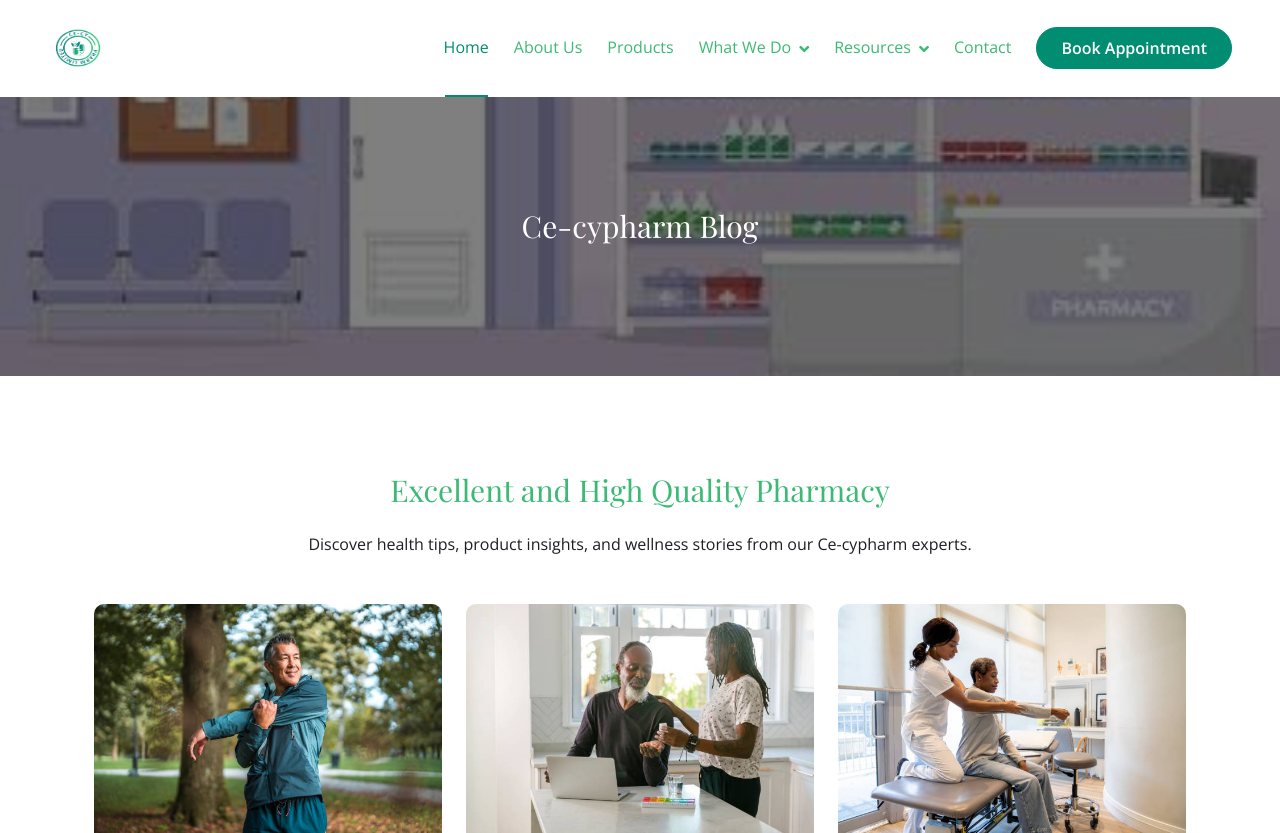
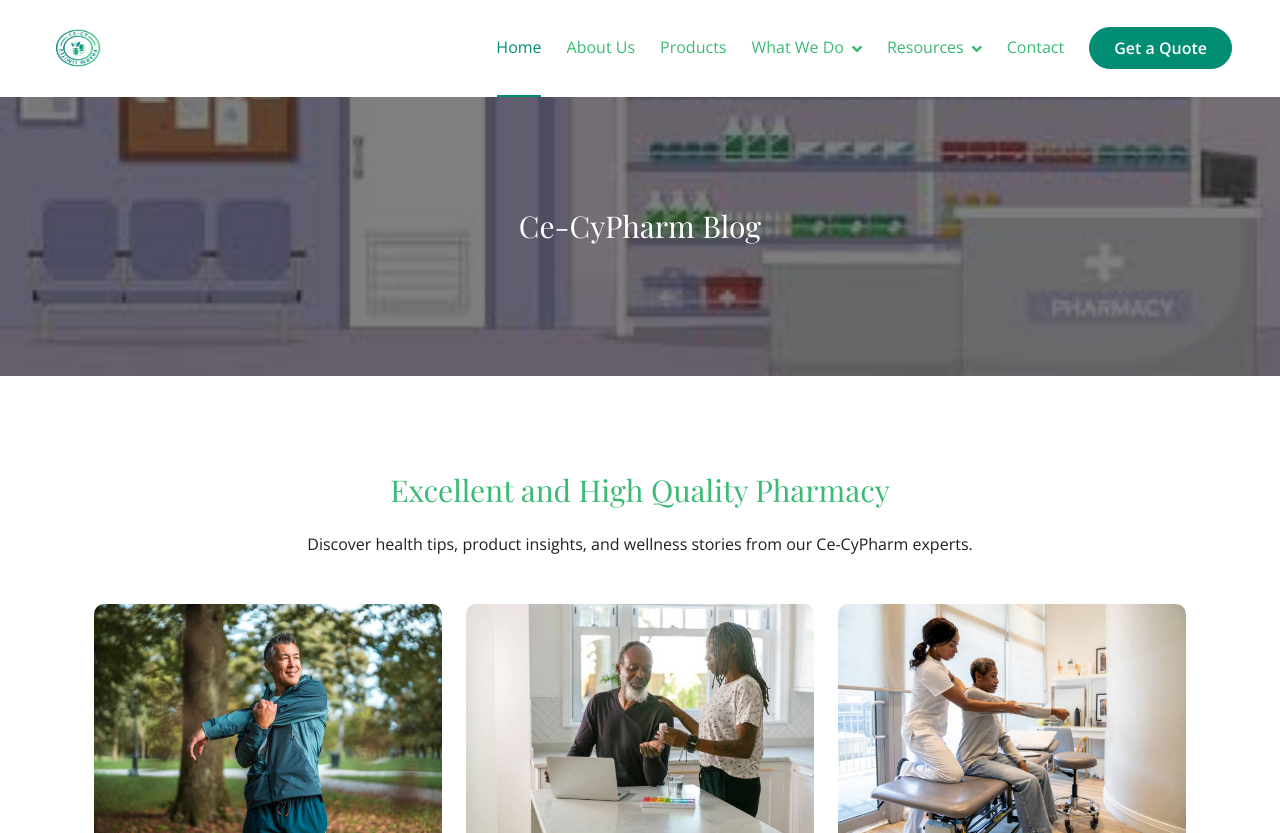
Before and after one commit to godwinumosen/cecy, a Django app: page /blog/ in a window 1280 px wide. Shown: the top 833 px of the page. Run offline with Django 5.2, Linux system fonts and the light colour scheme; data comes from the database, SQL or seed files in the repository; some libraries are stand-ins or nearby versions.

Commit message:
The code has a remotely surface on the board

```diff
--- a/templates/base.html
+++ b/templates/base.html
@@ -82,7 +82,7 @@
                         </div>
                         <a href="{% url 'contact' %}" class="nav-item nav-link">Contact</a>
                     </div>
-                    <a href="{% url 'book_appointment' %}" class="btn btn-primary rounded-pill text-white py-2 px-4 flex-wrap flex-sm-shrink-0"target="_blank">Book Appointment</a>
+                    <a href="{% url 'book_appointment' %}" class="btn btn-primary rounded-pill text-white py-2 px-4 flex-wrap flex-sm-shrink-0"target="_blank"> Get a Quote</a>
                 </div>
             </nav>
 
@@ -146,13 +146,12 @@
                             <a href="{% url 'about' %}"style="color: #fff;"><i class="fas fa-angle-right me-2"></i> About Us</a>
                             <a href="{% url 'contact' %}"style="color: #fff;"><i class="fas fa-angle-right me-2"></i> Contact Us</a>
                             <a href="{% url 'blog' %}"style="color: #fff;"><i class="fas fa-angle-right me-2"></i> Our Blog & News</a>
-                            <!-- <a href="{% url 'our_team' %}"style="color: #fff;"><i class="fas fa-angle-right me-2"></i> Team Profile(s)</a> -->
                         </div>
                     </div>
                     <div class="col-md-6 col-lg-6 col-xl-3">
                         <div class="footer-item d-flex flex-column">
                             <h4 class="mb-4 text-white">Services Links</h4>
-                            <a href="{% url 'book_appointment'%}"style="color: #fff;"target="_blank"><i class="fas fa-angle-right me-2"target="_blank"></i>Book Appointment</a>
+                            <a href="{% url 'book_appointment'%}"style="color: #fff;"target="_blank"><i class="fas fa-angle-right me-2"target="_blank"></i>Get a Quote</a>
                             <a href="{% url 'services' %}"style="color: #fff;"><i class="fas fa-angle-right me-2"></i>  Services</a>
                             <a href="{% url 'terms' %}"style="color: #fff;"><i class="fas fa-angle-right me-2"></i>  Regulatory & Compliance</a>
                             <a href="{% url 'faq' %}"style="color: #fff;"><i class="fas fa-angle-right me-2"></i> FAQ</a>
--- a/templates/ce_cypharm/blog.html
+++ b/templates/ce_cypharm/blog.html
@@ -5,7 +5,7 @@
 <!-- Header Start -->
 <div class="container-fluid bg-breadcrumb">
   <div class="container text-center py-5" style="max-width: 900px;">
-    <h3 class="text-white display-3 mb-4 wow fadeInDown" data-wow-delay="0.1s">Ce-cypharm Blog</h3>
+    <h3 class="text-white display-3 mb-4 wow fadeInDown" data-wow-delay="0.1s">Ce-CyPharm Blog</h3>
   </div>
 </div>
 <!-- Header End -->
@@ -16,7 +16,7 @@
     <div class="section-title mb-5 wow fadeInUp" data-wow-delay="0.1s">
       <h1 class="display-3 mb-4">Excellent and High Quality Pharmacy</h1>
       <p class="mb-0">
-        Discover health tips, product insights, and wellness stories from our Ce-cypharm experts.
+        Discover health tips, product insights, and wellness stories from our Ce-CyPharm experts.
       </p>
     </div>
 
--- a/templates/ce_cypharm/contact.html
+++ b/templates/ce_cypharm/contact.html
@@ -22,7 +22,7 @@
         <div class="row g-4 align-items-center">
             <div class="col-lg-5 col-xl-5 contact-form wow fadeInLeft" data-wow-delay="0.1s">
                 <h2 class="display-5 text-white mb-2">Get in Touch</h2>
-                <p class="mb-4 text-white">Our team of expert pharmacists and healthcare professionals is here to provide reliable medications, trusted advice, and personalized care to support your health needs.</p>
+                <p class="mb-4 text-white">Our team of expert Pharmacists and healthcare professionals is here to provide reliable medications, trusted advice, and personalized care to support your health needs.</p>
                 <form method="POST" action="">
                         {% csrf_token %}
                     <div class="row g-3">
@@ -60,10 +60,10 @@
             <div class="col-lg-2 col-xl-2 wow fadeInUp" data-wow-delay="0.5s">
                 <div class="bg-transparent rounded">
                     <div class="d-flex flex-column align-items-center text-center mb-4">
-                        <a href="https://wa.me/+2348124928163?text=Hi Ce-cypharm Limited?"target="_blank">
+                        <a href="https://wa.me/+2348124928163?text=Hi Ce-CyPharm Limited?"target="_blank">
                         <div class="bg-white d-flex align-items-center justify-content-center mb-3" style="width: 70px; height: 70px; border-radius: 35px;"><i class="fab fa-whatsapp fa-2x text-success"></i></div>
                         <h4 class="text-white">WhatsApp</h4></a>
-                            <a href="https://wa.me/+2348124928163?text=Hi Ce-cypharm Limited?"target="_blank"><p class="mb-0 text-white">+234 701 608 7680</p></a>
+                            <a href="https://wa.me/+2348124928163?text=Hi Ce-CyPharm Limited?"target="_blank"><p class="mb-0 text-white">+234 812 492 8163</p></a>
                     </div>
 
                     <div class="d-flex flex-column align-items-center text-center">
--- a/templates/ce_cypharm/services.html
+++ b/templates/ce_cypharm/services.html
@@ -135,8 +135,7 @@
                             and Drug Administration and Control (NAFDAC)</strong> and are supplied
                             in accordance with Nigerian law.
                     </p>
-
-                    <p class="mb-4"> Our retail pharmacy operates under the supervision of a licensed
+                    <p class="mb-4"> Our retail Pharmacy operates under the supervision of a licensed
                         Superintendent Pharmacist (PCN Reg. No. <em>xxxx</em>).</p>
                 </div>
             </div>
```
